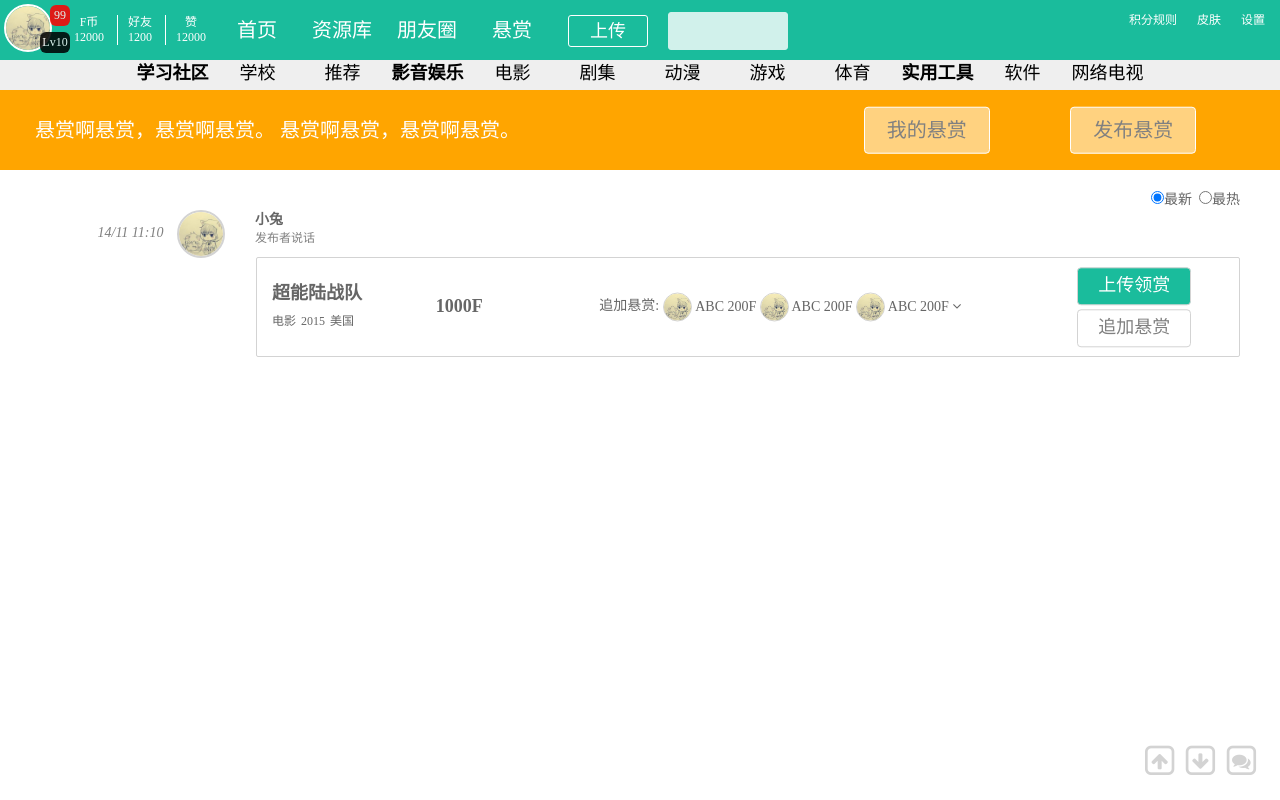
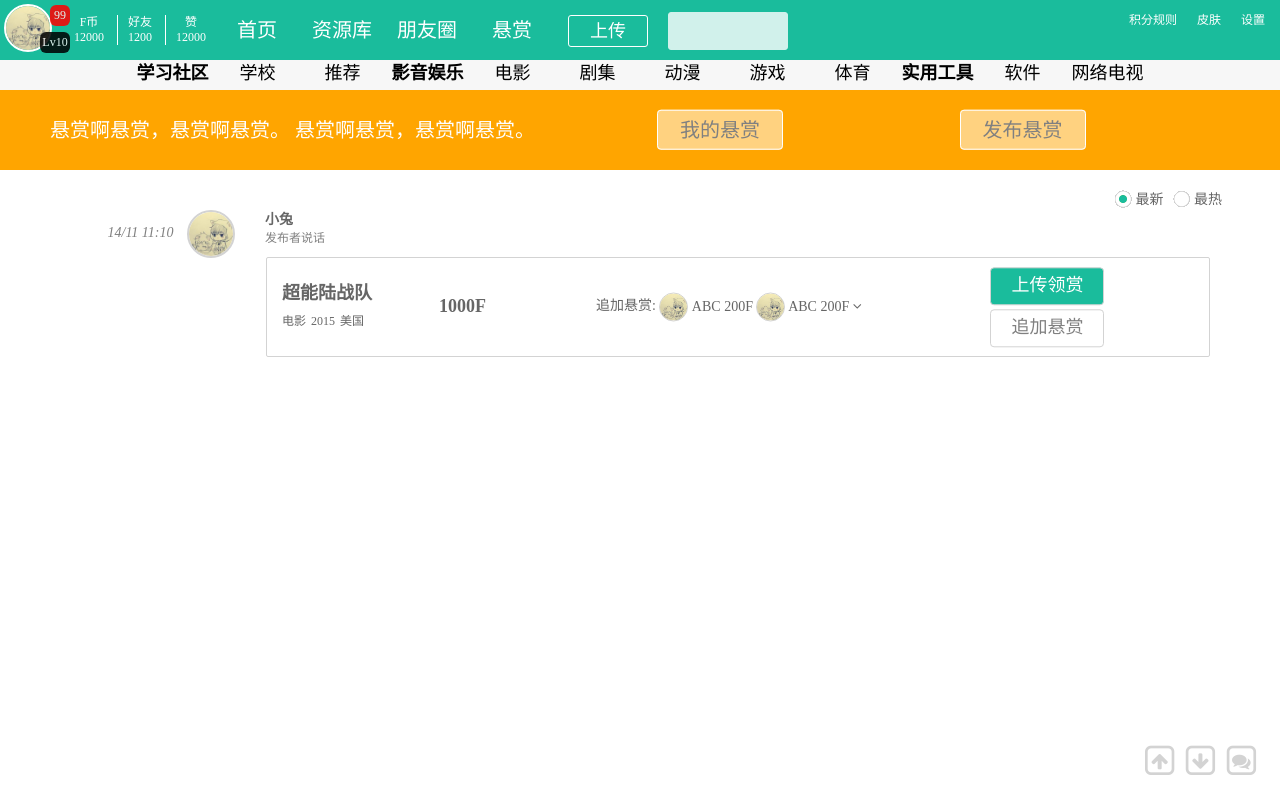
Before and after one commit to zhangxiaoyang/fbt-scripts, a website: page fbt-ui2/index.html at #/reward in a window 1280 px wide. Drawn offline with Linux system fonts and the light colour scheme.

Commit message:
updated ui

```diff
--- a/fbt-ui2/static/css/base.css
+++ b/fbt-ui2/static/css/base.css
@@ -217,7 +217,7 @@ body {
   display: block;
   height: 30px;
   text-align: center;
-  background: rgba(224, 224, 224, 0.5);
+  background: rgba(240, 240, 240, 0.5);
 }
 
 .nav-categories a {
@@ -266,17 +266,17 @@ body {
   color: white;
 }
 
-.banner .row {
+.banner .row-fluid {
   padding: 0 35px;
   height: 100%;
 }
 
-.banner .row > div {
+.banner .row-fluid > div {
   top: 50%;
   transform: translateY(-50%);
 }
 
-.banner button {
+.banner .btn {
   background: rgba(255, 255, 255, 0.5);
   color: grey;
   border: 1px solid white;
@@ -284,10 +284,13 @@ body {
   padding: 8px 22px;
   font-size: 20px;
   margin: 2px;
+  cursor: pointer;
 }
 
-.banner button:hover {
+.banner .btn:hover {
   background: lightgrey;
+  outline: none;
+  text-decoration: none;
 }
 
 /*********************************************************************
@@ -325,6 +328,9 @@ body {
 * Controls
 *********************************************************************/
 
+/*
+ * http://www.haorooms.com/post/css_mh_ck_radio
+ */
 input[type="radio"] {
   cursor: pointer;
 }
@@ -393,19 +399,19 @@ input[type="radio"] {
   vertical-align: middle;
 }
 
-button a {
+.btn a {
   outline: none;
   text-decoration: none;
   color: inherit;
 }
 
-button a:hover {
+.btn a:hover {
   outline: none;
   text-decoration: none;
   color: inherit;
 }
 
-button.default {
+.btn.default {
   background: white;
   color: grey;
   border: 1px solid lightgrey;
@@ -415,15 +421,46 @@ button.default {
   margin: 2px;
 }
 
-button.primary {
+.btn.primary {
   background: #1abc9c;
   color: white;
 }
 
-button.default:hover {
+.btn.default:hover {
   background: lightgrey;
 }
 
-button.primary:hover {
+.btn.primary:hover {
   background: #08846b;
 }
+
+.radio {
+  display: inline-block;
+  margin-right: 3px;
+}
+
+.radio label {
+  cursor: pointer;
+}
+
+.radio span {
+  width: 24px;
+  height: 18px;
+  float: left;
+  padding-top: 3px;
+  cursor: pointer;
+  text-align: center;
+  background-image: url(../img/radio.png);
+  background-repeat: no-repeat;
+  background-position: -24px 0;
+}
+
+.radio span input[type=radio] {
+  opacity: 0;
+  cursor: pointer;
+  filter: alpha(opacity=0);
+}
+
+.radio.checked span {
+  background-position: 0 0;
+}
--- a/fbt-ui2/static/css/reward.css
+++ b/fbt-ui2/static/css/reward.css
@@ -13,8 +13,12 @@
   margin-top: 100px;
 }
 
-.reward > .row > div:first-child {
+.reward > .row-fluid > div:first-child {
   text-align: right;
+}
+
+.reward > .row-fluid:nth-child(2) {
+  clear: both;
 }
 
 .reward .time {
--- a/fbt-ui2/static/partials/reward.html
+++ b/fbt-ui2/static/partials/reward.html
@@ -1,26 +1,36 @@
 <!-- vim: set sw=2 ts=2 : -->
 <div class="banner">
-  <div class="row">
-    <div class="col-md-8">
+  <div class="row-fluid">
+    <div class="col-md-6">
       悬赏啊悬赏，悬赏啊悬赏。
       悬赏啊悬赏，悬赏啊悬赏。
     </div>
-    <div class="col-md-2">
-      <button><a href="#/myreward">我的悬赏</a></button>
+    <div class="col-md-3">
+      <a class="btn" href="#/myreward">我的悬赏</a>
     </div>
-    <div class="col-md-2">
-      <button ng-click="publishClickHandler()">发布悬赏</button>
+    <div class="col-md-3">
+      <a class="btn" ng-click="publishClickHandler()">发布悬赏</a>
     </div>
   </div>
 </div>
 <div class="reward">
-  <div class="row">
+  <div class="row-fluid">
     <div class="pull-right">
-      <input name="sort" type="radio" value="new" checked="checked"/>最新
-      &nbsp;<input name="sort" type="radio" value="hot"/>最热
+      <div class="radio checked">
+        <label>
+          <span><input type="radio" name="sort" checked></span>
+          最新
+        </label>
+      </div>
+      <div class="radio">
+        <label>
+          <span><input type="radio" name="sort"></span>
+          最热
+        </label>
+      </div>
     </div>
   </div>
-  <div class="row">
+  <div class="row-fluid">
     <div class="col-md-2">
       <div class="time">14/11 11:10</div>
       <img class="logo" src="static/img/avatar.jpg"/>
@@ -28,25 +38,24 @@
     <div class="col-md-10">
       <div class="name">小兔</div>
       <div class="message">发布者说话</div>
-      <div class="row item">
+      <div class="row-fluid item">
         <div class="col-md-2 resource-name">
           <p>超能陆战队</p>
           <p><span>电影</span><span>2015</span><span>美国</span></p>
         </div>
         <div class="col-md-2 fb">1000F</div>
-        <div class="col-md-6 addition">
+        <div class="col-md-5 addition">
           追加悬赏:
-          <span><img class="small-logo" src="static/img/avatar.jpg"/> ABC 200F</span>
           <span><img class="small-logo" src="static/img/avatar.jpg"/> ABC 200F</span>
           <span><img class="small-logo" src="static/img/avatar.jpg"/> ABC 200F</span>
           <span ng-click="viewClickHandler()" class="more-addition"><i class="fa fa-angle-down"></i></span>
         </div>
-        <div class="col-md-2">
-          <div class="row">
-            <button ng-click="uploadClickHandler()" class="default primary">上传领赏</button>
+        <div class="col-md-3">
+          <div class="row-fluid">
+            <button ng-click="uploadClickHandler()" class="btn default primary">上传领赏</button>
           </div>
-          <div class="row">
-            <button ng-click="appendClickHandler()" class="default">追加悬赏</button>
+          <div class="row-fluid">
+            <button ng-click="appendClickHandler()" class="btn default">追加悬赏</button>
           </div>
         </div>
       </div>
@@ -68,8 +77,8 @@ Publish Modal
         ...
       </div>
       <div class="modal-footer">
-        <button class="default" data-dismiss="modal">取消</button>
-        <button class="default primary">确定</button>
+        <button class="btn default" data-dismiss="modal">取消</button>
+        <button class="btn default primary">确定</button>
       </div>
     </div>
   </div>
@@ -89,8 +98,8 @@ Upload Modal
         ...
       </div>
       <div class="modal-footer">
-        <button class="default" data-dismiss="modal">取消</button>
-        <button class="default primary">确定</button>
+        <button class="btn default" data-dismiss="modal">取消</button>
+        <button class="btn default primary">确定</button>
       </div>
     </div>
   </div>
@@ -110,8 +119,8 @@ Append Modal
         ...
       </div>
       <div class="modal-footer">
-        <button class="default" data-dismiss="modal">取消</button>
-        <button class="default primary">确定</button>
+        <button class="btn default" data-dismiss="modal">取消</button>
+        <button class="btn default primary">确定</button>
       </div>
     </div>
   </div>
@@ -128,25 +137,25 @@ View Modal
         <div class="modal-title" id="myModalLabel"><h2>悬赏列表</h2></div>
       </div>
       <div class="modal-body">
-        <div class="row addition">
+        <div class="row-fluid addition">
           <div class="col-md-3"><img class="logo" src="static/img/avatar.jpg"/><br/>ABC 200F</div>
           <div class="col-md-3"><img class="logo" src="static/img/avatar.jpg"/><br/>ABC 200F</div>
           <div class="col-md-3"><img class="logo" src="static/img/avatar.jpg"/><br/>ABC 200F</div>
           <div class="col-md-3"><img class="logo" src="static/img/avatar.jpg"/><br/>ABC 200F</div>
         </div>
-        <div class="row addition">
+        <div class="row-fluid addition">
           <div class="col-md-3"><img class="logo" src="static/img/avatar.jpg"/><br/>ABC 200F</div>
           <div class="col-md-3"><img class="logo" src="static/img/avatar.jpg"/><br/>ABC 200F</div>
           <div class="col-md-3"><img class="logo" src="static/img/avatar.jpg"/><br/>ABC 200F</div>
           <div class="col-md-3"><img class="logo" src="static/img/avatar.jpg"/><br/>ABC 200F</div>
         </div>
-        <div class="row addition">
+        <div class="row-fluid addition">
           <div class="col-md-3"><img class="logo" src="static/img/avatar.jpg"/><br/>ABC 200F</div>
           <div class="col-md-3"><img class="logo" src="static/img/avatar.jpg"/><br/>ABC 200F</div>
           <div class="col-md-3"><img class="logo" src="static/img/avatar.jpg"/><br/>ABC 200F</div>
           <div class="col-md-3"><img class="logo" src="static/img/avatar.jpg"/><br/>ABC 200F</div>
         </div>
-        <div class="row addition">
+        <div class="row-fluid addition">
           <div class="col-md-3"><img class="logo" src="static/img/avatar.jpg"/><br/>ABC 200F</div>
           <div class="col-md-3"><img class="logo" src="static/img/avatar.jpg"/><br/>ABC 200F</div>
           <div class="col-md-3"><img class="logo" src="static/img/avatar.jpg"/><br/>ABC 200F</div>
@@ -154,7 +163,7 @@ View Modal
         </div>
       </div>
       <div class="modal-footer">
-        <button class="default" data-dismiss="modal">关闭</button>
+        <button class="btn default" data-dismiss="modal">关闭</button>
       </div>
     </div>
   </div>
```
Also changed, not shown: fbt-ui2/static/img/checkbox.png (added), fbt-ui2/static/img/radio.png (added).
